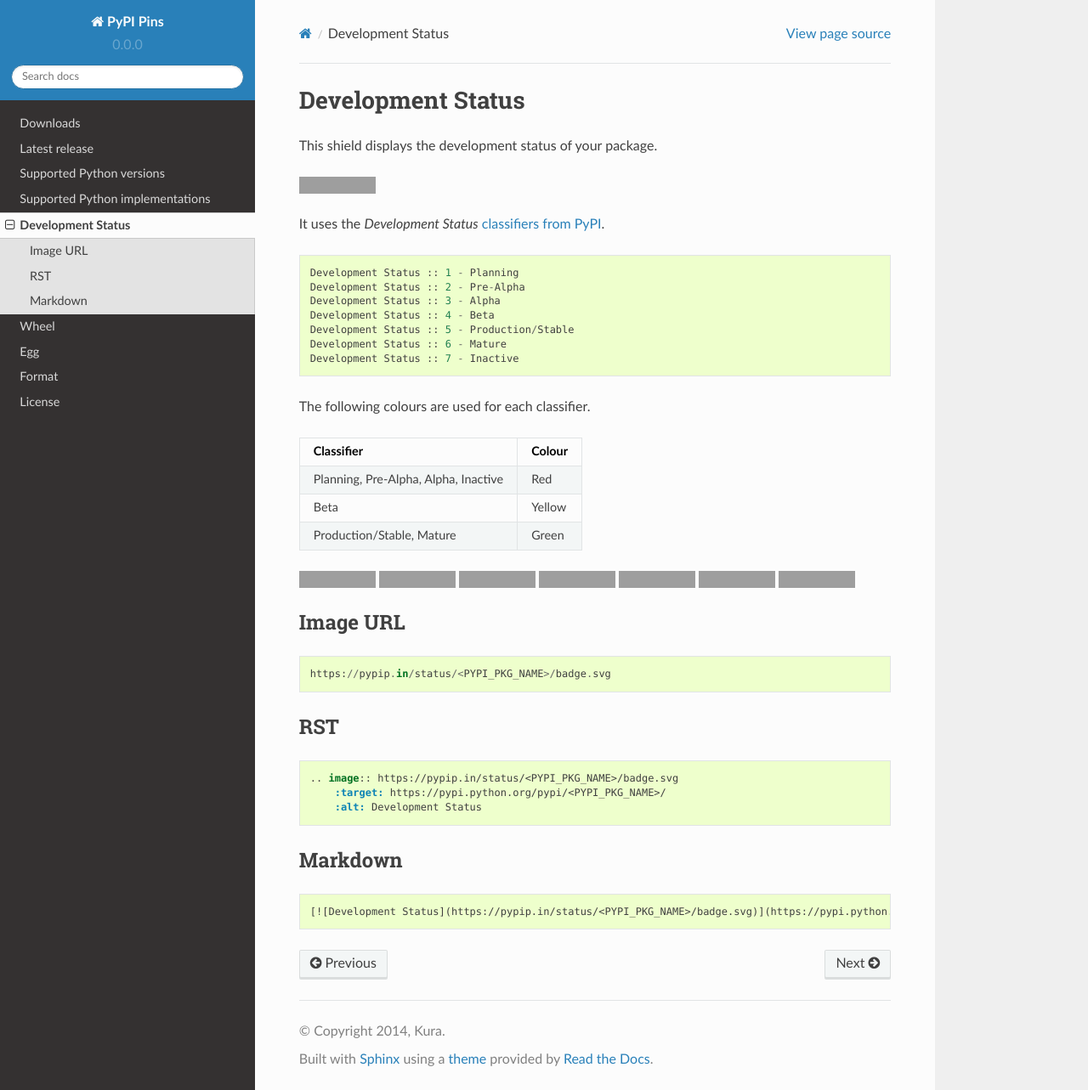
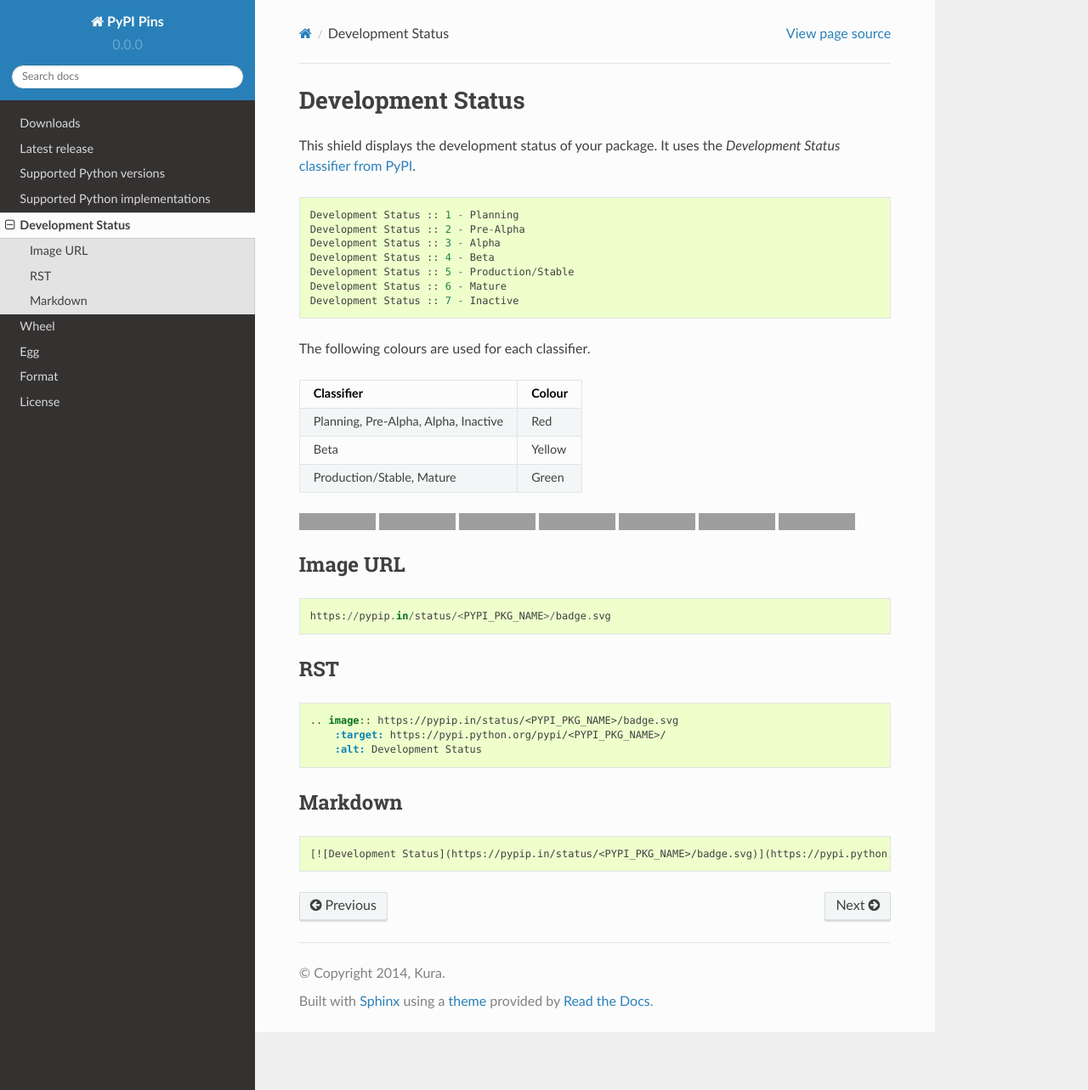
Before and after one commit to badges/pypipins, a Sphinx documentation site: the page built from docs/source/status.rst, in a window 1280 px wide and 1283 px high. Shown: the whole window at 85% size. Built offline with Sphinx 7.4.7 and the Read the Docs theme 2.0.0, drawn with Linux system fonts in a browser that asks for light colours; grey boxes are pictures that could not be loaded.

Commit message:
cleaning up status

```diff
--- a/docs/source/status.rst
+++ b/docs/source/status.rst
@@ -2,13 +2,8 @@
 Development Status
 ==================
 
-This shield displays the development status of your package.
-
-.. image:: https://pypip.in/status/blackhole/badge.svg?style=flat
-    :target: https://pypi.python.org/pypi/blackhole/
-    :alt: Development Status
-
-It uses the `Development Status` `classifiers from PyPI
+This shield displays the development status of your package. It uses the
+`Development Status` `classifier from PyPI
 <https://pypi.python.org/pypi?%3Aaction=list_classifiers>`_.
 
 ::
```
